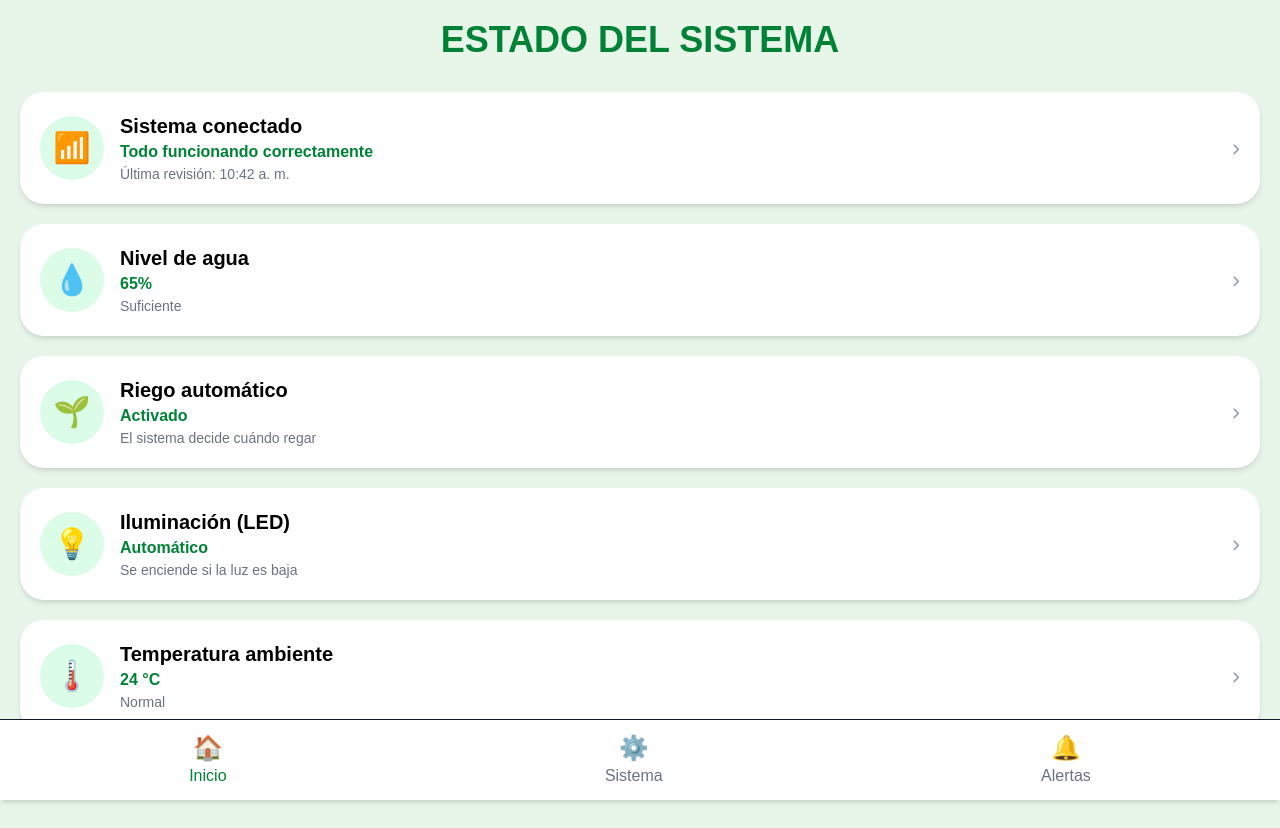
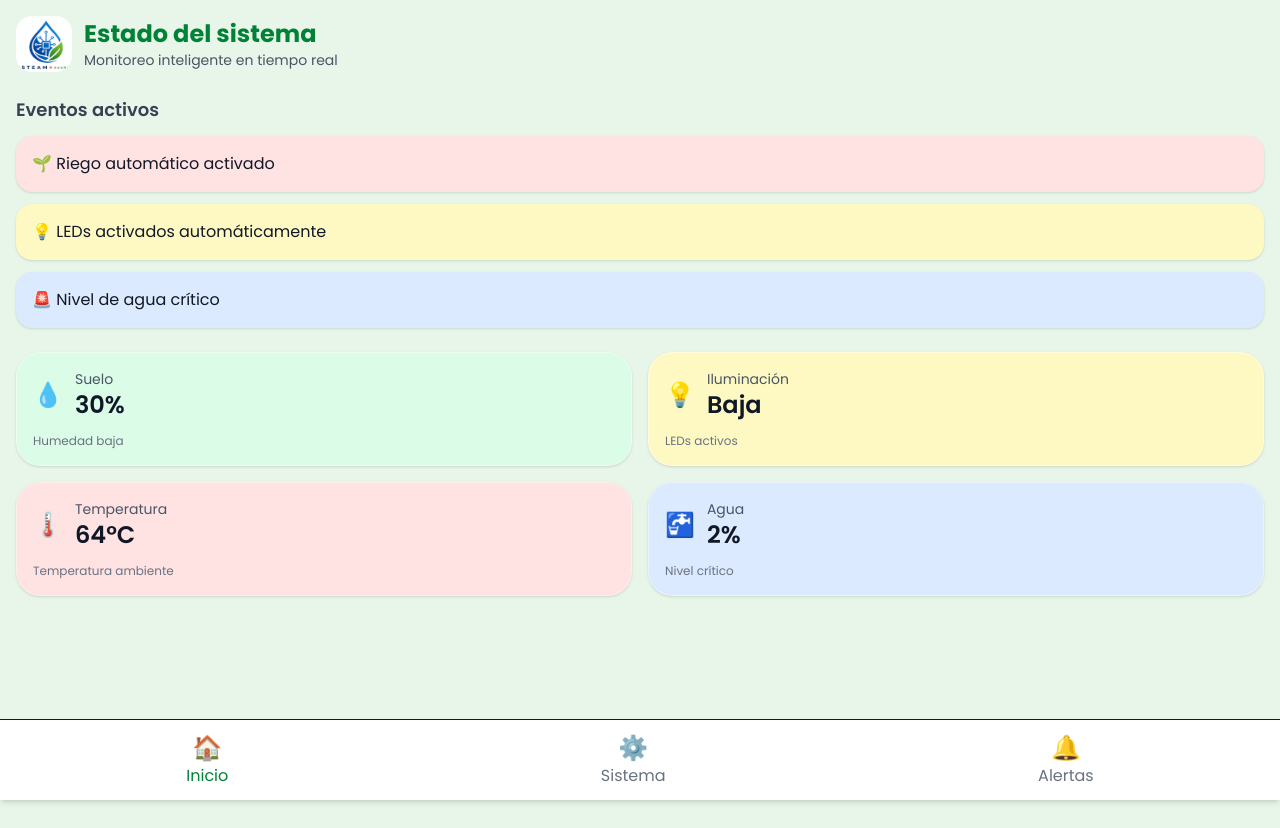
Before and after one commit to inversioneskevinmosquera-cmd/agroia-sucre, a Next.js app in the folder frontend/: page /sistema in a window 1280 px wide. After the commit the page ends 800 px from the top, so only its background shows below. Built offline with nearby package versions, Linux system fonts and the light colour scheme.

Commit message:
Mejoras visuales y sistema inteligente AGROIA

```diff
--- a/frontend/app/layout.tsx
+++ b/frontend/app/layout.tsx
@@ -1,6 +1,12 @@
+import { Poppins } from "next/font/google";
 import type { Metadata } from "next";
 import { Geist, Geist_Mono } from "next/font/google";
 import "./globals.css";
+
+const poppins = Poppins({
+  subsets: ["latin"],
+  weight: ["400", "500", "600", "700"],
+});
 
 const geistSans = Geist({
   variable: "--font-geist-sans",
@@ -27,7 +33,9 @@ export default function RootLayout({
       lang="en"
       className={`${geistSans.variable} ${geistMono.variable} h-full antialiased`}
     >
-      <body className="min-h-full flex flex-col">{children}</body>
+      <body className={poppins.className}>
+        {children}
+      </body>
     </html>
   );
 }
--- a/frontend/app/page.tsx
+++ b/frontend/app/page.tsx
@@ -5,18 +5,66 @@ import SensorCard from "@/components/SensorCard";
 import StatusCard from "@/components/StatusCard";
 
 export default function Home() {
+  const luzBaja = sensorData.luz < 30;
+  const estadoLuz = luzBaja ? "Baja" : "Normal";
+  const ledsActivos = luzBaja;
   const sueloSeco = sensorData.humedad < 40;
+
+  const aguaBaja = sensorData.agua < 20;
+  let estadoTitulo = "SISTEMA ESTABLE";
+  let estadoMensaje = "Todo funcionando correctamente";
+
+  if (aguaBaja) {
+    estadoTitulo = "TANQUE CRÍTICO";
+    estadoMensaje = "Revisar nivel de agua inmediatamente";
+  }
+
+  else if (sueloSeco) {
+    estadoTitulo = "RIEGO ACTIVADO";
+    estadoMensaje = "El sistema activó el riego automático";
+  }
+
+  else if (luzBaja) {
+    estadoTitulo = "ILUMINACIÓN AUTOMÁTICA";
+    estadoMensaje = "LEDs activados automáticamente";
+  }
+
+  const riegoBloqueado = aguaBaja;
   return (
     <main className="min-h-screen bg-[#e8f5e9] flex flex-col items-center px-4 pt-4 pb-28">
 
       <Header />
 
-      {/* Tarjeta principal */}
-      <div className="w-full max-w-md mt-2">
-        <StatusCard
-          titulo="CULTIVO ESTABLE"
-          mensaje="Todo está funcionando correctamente"
-        />
+      {/* Estado inteligente */}
+      <div className="w-full max-w-md bg-white rounded-3xl shadow-md p-5 mt-2">
+
+        <div className="flex items-center gap-3">
+
+          <div
+            className={`w-4 h-4 rounded-full ${aguaBaja
+              ? "bg-red-500"
+              : sueloSeco
+                ? "bg-yellow-500"
+                : luzBaja
+                  ? "bg-orange-400"
+                  : "bg-green-500"
+              }`}
+          />
+
+          <h2 className="text-2xl font-semibold text-gray-800">
+            {estadoTitulo}
+          </h2>
+
+        </div>
+
+        <p className="text-gray-600 mt-3 text-sm">
+          {estadoMensaje}
+        </p>
+
+        <p className="text-gray-400 text-xs mt-4">
+          Actualizado hace unos segundos
+        </p>
+
       </div>
 
       {/* Imagen */}
@@ -24,7 +72,7 @@ export default function Home() {
         <img
           src="https://images.unsplash.com/photo-1523348837708-15d4a09cfac2?q=80&w=1200&auto=format&fit=crop"
           alt="Cultivo"
-          className="w-full h-28 object-cover rounded-3xl shadow-lg"
+          className="w-full h-20 object-cover rounded-3xl shadow-md"
         />
       </div>
 
@@ -33,41 +81,35 @@ export default function Home() {
 
         <SensorCard
           titulo="Suelo"
-          valor={sensorData.humedad}
+          valor={`${sensorData.humedad}%`}
           color="bg-green-100"
+          icono="💧"
         />
 
         <SensorCard
           titulo="Luz"
           valor={sensorData.luz}
           color="bg-yellow-100"
+          icono="☀️"
         />
+
         <SensorCard
           titulo="Temperatura"
-          valor={sensorData.temperatura}
+          valor={`${sensorData.temperatura}°C`}
           color="bg-red-100"
+          icono="🌡️"
         />
 
         <SensorCard
           titulo="Agua en tanque"
-          valor={sensorData.agua}
+          valor={`${sensorData.agua}%`}
           color="bg-blue-100"
+          icono="🚰"
         />
+      </div>
+      {/* Botón */}
 
-      </div>
-
-      {/* Botón */}
-      <button
-        className={`w-full mt-3 py-3 rounded-2xl text-white font-bold text-lg shadow-lg transition ${sueloSeco
-            ? "bg-red-600"
-            : "bg-green-600"
-          }`}
-      >
-        {sueloSeco
-          ? "🚨 RIEGO ACTIVADO"
-          : "💧 REGAR MANUALMENTE"}
-      </button>
-
+      <BottomNav />
     </main>
   );
 }
--- a/frontend/app/sistema/page.tsx
+++ b/frontend/app/sistema/page.tsx
@@ -1,49 +1,118 @@
 import BottomNav from "@/components/BottomNav";
 import SystemCard from "@/components/SystemCard";
+import { sensorData } from "@/data/sensorData";
 
 export default function SistemaPage() {
+
+  const sueloSeco = sensorData.humedad < 40;
+  const aguaBaja = sensorData.agua < 20;
+  const luzBaja = sensorData.luz < 30;
   return (
-    <main className="min-h-screen bg-[#e8f5e9] p-5 pb-24">
+    <main className="min-h-screen bg-[#e8f5e9] p-4 pb-24">
 
-      <h1 className="text-4xl font-bold text-green-700 mb-8 text-center">
-        ESTADO DEL SISTEMA
-      </h1>
+      {/* Header */}
+      <div className="flex items-center gap-3 mb-6">
 
-      <div className="space-y-5">
+        <img
+          src="/logo.png"
+          alt="Logo"
+          className="w-14 h-14 rounded-2xl"
+        />
+
+        <div>
+          <h1 className="text-2xl font-bold text-green-700">
+            Estado del sistema
+          </h1>
+
+          <p className="text-gray-600 text-sm">
+            Monitoreo inteligente en tiempo real
+          </p>
+        </div>
+
+      </div>
+
+      {/* Eventos activos */}
+
+      <div className="mb-6">
+
+        <h2 className="text-lg font-semibold text-gray-700 mb-3">
+          Eventos activos
+        </h2>
+
+        <div className="space-y-3">
+
+          {sueloSeco && (
+            <div className="bg-red-100 rounded-2xl p-4 shadow-sm">
+              🌱 Riego automático activado
+            </div>
+          )}
+
+          {luzBaja && (
+            <div className="bg-yellow-100 rounded-2xl p-4 shadow-sm">
+              💡 LEDs activados automáticamente
+            </div>
+          )}
+
+          {aguaBaja && (
+            <div className="bg-blue-100 rounded-2xl p-4 shadow-sm">
+              🚨 Nivel de agua crítico
+            </div>
+          )}
+
+          {!sueloSeco && !luzBaja && !aguaBaja && (
+            <div className="bg-green-100 rounded-2xl p-4 shadow-sm">
+              ✅ No hay eventos críticos
+            </div>
+          )}
+
+        </div>
+
+      </div>
+
+
+      {/* Grid */}
+      <div className="grid grid-cols-2 gap-4">
 
         <SystemCard
-          icono="📶"
-          titulo="Sistema conectado"
-          valor="Todo funcionando correctamente"
-          descripcion="Última revisión: 10:42 a. m."
+          titulo="Suelo"
+          valor={`${sensorData.humedad}%`}
+          descripcion={
+            sueloSeco ? "Humedad baja" : "Nivel óptimo"
+          }
+          icono="💧"
+          color="bg-green-100"
         />
 
         <SystemCard
-          icono="💧"
-          titulo="Nivel de agua"
-          valor="65%"
-          descripcion="Suficiente"
+          titulo="Iluminación"
+          valor={luzBaja ? "Baja" : "Normal"}
+          descripcion={
+            luzBaja
+              ? "LEDs activos"
+              : "Luz adecuada"
+          }
+          icono="💡"
+          color="bg-yellow-100"
         />
 
         <SystemCard
-          icono="🌱"
-          titulo="Riego automático"
-          valor="Activado"
-          descripcion="El sistema decide cuándo regar"
+          titulo="Temperatura"
+          valor={`${sensorData.temperatura}°C`}
+          descripcion="Temperatura ambiente"
+          icono="🌡️"
+          color="bg-red-100"
         />
 
         <SystemCard
-          icono="💡"
-          titulo="Iluminación (LED)"
-          valor="Automático"
-          descripcion="Se enciende si la luz es baja"
-        />
-
-        <SystemCard
-          icono="🌡️"
-          titulo="Temperatura ambiente"
-          valor="24 °C"
-          descripcion="Normal"
+          titulo="Agua"
+          valor={`${sensorData.agua}%`}
+          descripcion={
+            aguaBaja
+              ? "Nivel crítico"
+              : "Nivel suficiente"
+          }
+          icono="🚰"
+          color="bg-blue-100"
         />
 
       </div>
--- a/frontend/components/Header.tsx
+++ b/frontend/components/Header.tsx
@@ -1,37 +1,42 @@
+import Image from "next/image";
+
 export default function Header() {
   return (
-    <header className="w-full max-w-md flex items-center justify-between">
+    <div className="w-full max-w-md flex items-center justify-between mb-4">
 
-      <div className="flex items-center gap-3">
+      {/* IZQUIERDA */}
+      <div className="flex items-center gap-4">
 
-        <img
+        <Image
           src="/logo.png"
-          alt="Logo AgroIA"
-          className="w-16 h-16 object-contain"
+          alt="Logo"
+          width={70}
+          height={70}
+          className="rounded-xl object-contain"
         />
 
         <div>
-          <h1 className="text-3xl font-bold text-green-700 leading-tight">
+          <h1 className="text-3xl font-bold text-green-700 leading-none">
             AGROIA SUCRE
           </h1>
 
-          <p className="text-green-600 text-sm">
-            Sistema inteligente de gestión hídrica rural
-          </p>
         </div>
 
       </div>
 
-      <div className="bg-green-100 px-4 py-3 rounded-2xl shadow">
-        <p className="text-gray-700 text-sm">
-          Estado del sistema
+      {/* DERECHA */}
+      <div className="bg-green-100 px-4 py-2 rounded-2xl shadow text-center">
+
+        <p className="text-xs text-gray-700">
+          Estado
         </p>
 
-        <p className="text-green-700 font-bold text-xl">
-          Conectado
+        <p className="text-green-700 font-bold text-lg">
+          🟢 Online
         </p>
+
       </div>
 
-    </header>
+    </div>
   );
 }
--- a/frontend/components/SystemCard.tsx
+++ b/frontend/components/SystemCard.tsx
@@ -1,45 +1,43 @@
 type SystemCardProps = {
-    icono: string;
   titulo: string;
   valor: string;
   descripcion: string;
+  icono: string;
+  color: string;
 };
 
 export default function SystemCard({
-    icono,
   titulo,
   valor,
   descripcion,
+  icono,
+  color,
 }: SystemCardProps) {
   return (
-      <div className="bg-white rounded-3xl p-5 shadow-md flex items-center justify-between">
+    <div
+      className={`${color} rounded-3xl p-4 shadow-sm border border-white/40`}
+    >
+      <div className="flex items-center gap-3">
 
-        <div className="flex items-center gap-4">
-
-          <div className="w-16 h-16 rounded-full bg-green-100 flex items-center justify-center text-3xl">
+        <div className="text-2xl">
           {icono}
         </div>
 
         <div>
-            <h2 className="text-xl font-bold text-black">
+          <p className="text-sm text-gray-600">
             {titulo}
-            </h2>
-
-            <p className="text-green-700 font-semibold">
-              {valor}
           </p>
 
-            <p className="text-gray-500 text-sm">
-              {descripcion}
-            </p>
+          <h2 className="text-2xl font-semibold text-gray-900">
+            {valor}
+          </h2>
         </div>
 
       </div>
 
-        <span className="text-2xl text-gray-400">
-          ›
-        </span>
-
+      <p className="text-xs text-gray-500 mt-3">
+        {descripcion}
+      </p>
     </div>
   );
 }
--- a/frontend/data/sensorData.ts
+++ b/frontend/data/sensorData.ts
@@ -1,8 +1,9 @@
 export const sensorData = {
-    humedad: 70,
-    luz: "Normal",
-    temperatura: 24,
-    agua: 65,
-    ia: "Óptimo",
+    humedad: 30,
+    temperatura: 64,
+    agua: 2,
+
+    luz: 20, // porcentaje real
+
     riegoAutomatico: true,
-};
+  };
--- a/frontend/next.config.ts
+++ b/frontend/next.config.ts
@@ -1,7 +1,7 @@
 import type { NextConfig } from "next";
 
 const nextConfig: NextConfig = {
-  allowedDevOrigins: ["192.168.0.103"],
+  allowedDevOrigins: ["192.168.101.3"],
 };
 
 export default nextConfig;
```
Also changed, not shown: frontend/components/SensorCard.tsx (+16 -6 lines). Lines whose indentation alone changed are shown as unchanged.
